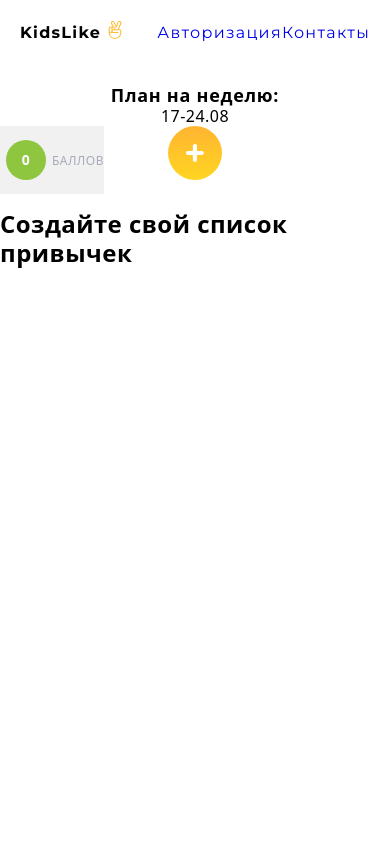
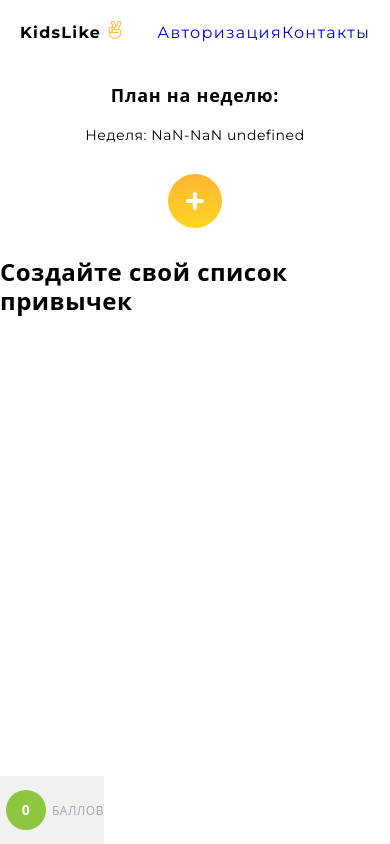
Before and after one commit to DenysPetrenk0/BC8-REACT_team-2, a React (Create React App) app: page /planing in a window 390 px wide. Built offline with nearby package versions, Linux system fonts and the light colour scheme.

Commit message:
point-mobile-styles

```diff
--- a/src/components/planningCards/PlanningCards.module.css
+++ b/src/components/planningCards/PlanningCards.module.css
@@ -14,8 +14,8 @@
   border-top-left-radius: 6px;
   border-top-right-radius: 6px;
 }
-.cardImg:hover,
-.cardImg:focus {
+.cardItem:hover,
+.cardItem:focus {
   box-shadow: 4px 6px 15px rgba(0, 0, 0, 0.2);
 }
 
--- a/src/components/planningPoints/PlanningPoints.module.css
+++ b/src/components/planningPoints/PlanningPoints.module.css
@@ -1,6 +1,6 @@
 .pointsContainer {
   position: absolute;
-  /* bottom: 0; */
+  bottom: 0;
   padding-top: 14px;
   padding-bottom: 14px;
   background-color: #f1f1f1;
--- a/src/pages/planning/PlanningPage.js
+++ b/src/pages/planning/PlanningPage.js
@@ -9,6 +9,7 @@ import { useSelector } from 'react-redux';
 import NewTaskModal from '../../components/taskModal/newTaskModal/NewTaskModal';
 import AddCustomTask from '../../components/addCustomTask/AddCustomTask';
 import useWindowDimensions from './hooks/wirthHook';
+import CurrentWeek from '../../components/currentInfo/currentWeek/CurrentWeek';
 
 const PlanningPage = () => {
   const dispatch = useDispatch();
@@ -29,7 +30,8 @@ const PlanningPage = () => {
         <div className={styles.planningHeaderContainer}>
           <div className={styles.planForWeekContainer}>
             <h2 className={styles.planningTitle}>План на неделю:</h2>
-            <p>17-24.08</p>
+            {/* <p>17-24.08</p> */}
+            <CurrentWeek />
           </div>
           <PlanningPoints tasks={tasks} />
           <div className={styles.addTaskContainer}>
```
